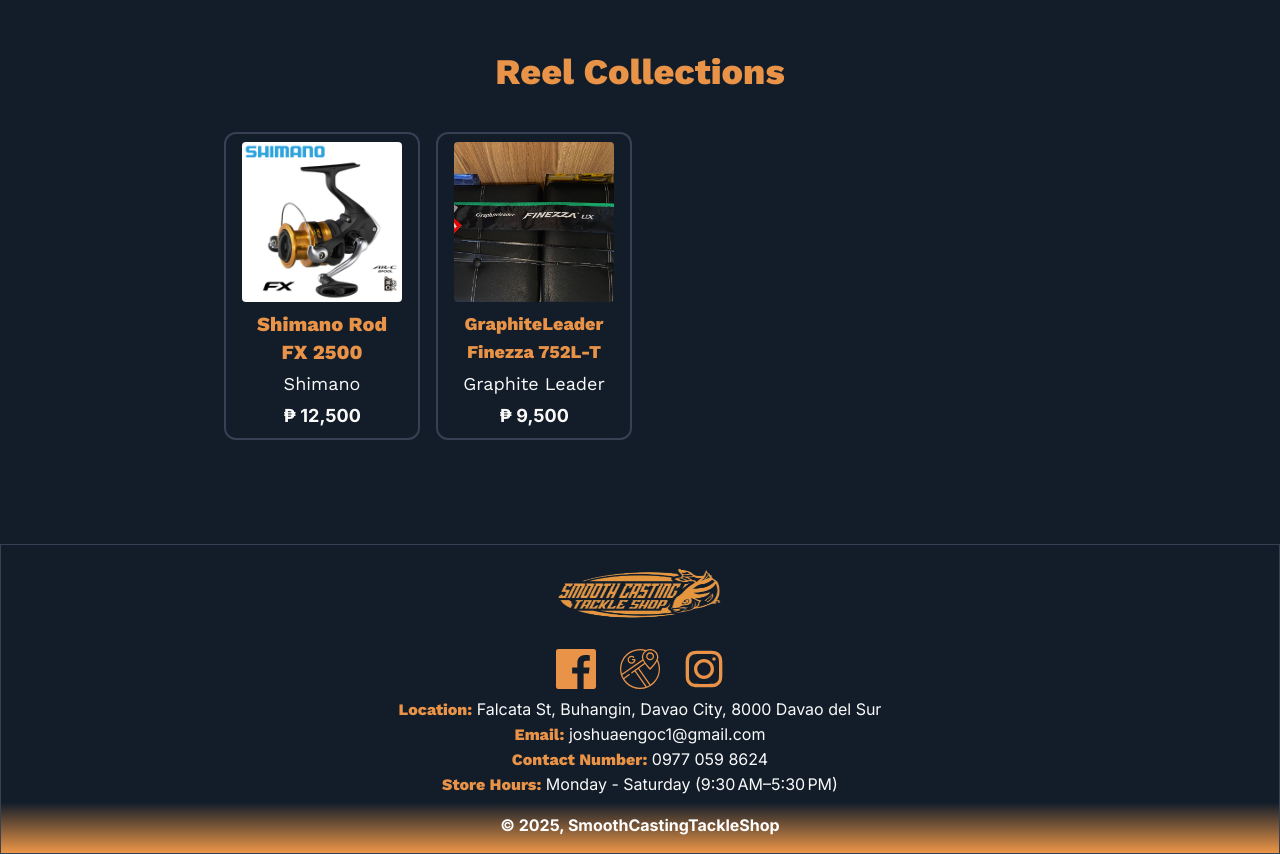
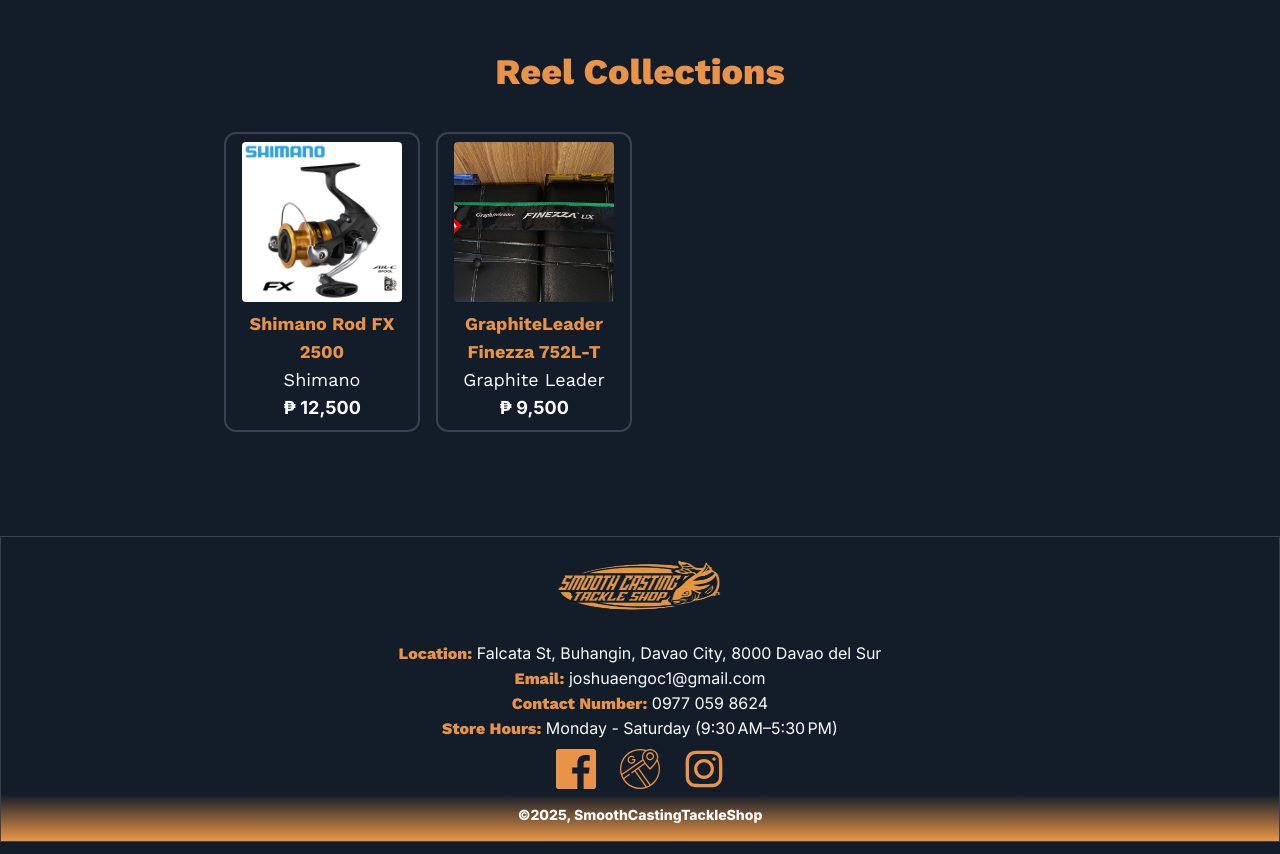
Before and after one commit to KeithJosh03/tackleshop, a Next.js app: page / in a window 1280 px wide. Shown: the part 1040-1894 px from the top of the page. Built offline with nearby package versions, Linux system fonts and the light colour scheme.

Commit message:
fixing ui of footer

```diff
--- a/components/collections/Collectioncard.jsx
+++ b/components/collections/Collectioncard.jsx
@@ -6,7 +6,7 @@
 export default function CollectionCard() {
   return (
     <>
-    <div className='h-fit basis-1/4 border-2 px-4 py-2 flex flex-col gap-y-2 items-center justify-between border-greyColor transition-all rounded-xl hover:border-primaryColor'>
+    <div className={`${worksans.className} h-fit basis-1/4 border-2 px-4 py-2 flex flex-col gap-y-2 items-center border-greyColor transition-all rounded-xl hover:border-primaryColor`}>
         <div className="relative w-full aspect-[4/4] overflow-hidden rounded">
             <Image
             src={products.shimano}
@@ -17,15 +17,15 @@
             className="object-cover"
             />
         </div>
-        <div className={`${worksans.className} flex flex-col text-lg w-full justify-center items-center text-center gap-y-1 text-tertiaryColor`}>
-            <h3 className='font-extrabold text-xl text-primaryColor'>
+        <div className={`${worksans.className} flex flex-col text-lg w-full justify-center items-center text-center text-tertiaryColor`}>
+            <h3 className='font-bold text-lg text-primaryColor'>
             Shimano Rod FX 2500
             </h3>
             <p className="font-normal">Shimano</p>
             <p className={`${inter.className} font-bold`}>₱ 12,500</p>
         </div>
     </div>
-    <div className={`${worksans.className} h-fit basis-1/4 border-2 px-4 py-2 flex flex-col gap-y-2 items-center justify-between border-greyColor transition-all rounded-xl hover:border-primaryColor`}>
+    <div className={`${worksans.className} h-fit basis-1/4 border-2 px-4 py-2 flex flex-col gap-y-2 items-center border-greyColor transition-all rounded-xl hover:border-primaryColor`}>
         <div className="relative w-full aspect-[4/4] overflow-hidden rounded">
             <Image
             src={products.graphiteleader}
@@ -36,8 +36,8 @@
             className="object-cover"
             />
         </div>
-        <div className={`${worksans.className} flex flex-col text-lg w-full justify-center items-center text-center gap-y-1 text-tertiaryColor`}>
-            <h3 className="font-extrabold text-lg text-primaryColor">
+        <div className={`${worksans.className} flex flex-col text-lg w-full justify-center items-center text-center text-tertiaryColor`}>
+            <h3 className="font-bold text-lg text-primaryColor">
             GraphiteLeader Finezza 752L-T
             </h3>
             <p className="font-normal">Graphite Leader</p>
--- a/components/hightlight/Highlight.jsx
+++ b/components/hightlight/Highlight.jsx
@@ -1,10 +1,10 @@
-import { monts } from "@/types/fonts";
-import { HighLightCards } from "./Highlightcard";
+import { worksans } from "@/types/fonts";
+import { HighLightCards } from "@/components/index";
 
 
 export default function HighLights() {
   return (
-    <div className={`${monts.className} h-hit w-full flex flex-col items-center justify-center px-28`}>
+    <div className={`${worksans.className} h-hit w-full flex flex-col items-center justify-center px-28`}>
       <h1 className='text-primaryColor font-extrabold text-4xl'>HIGHLIGHT PRODUCTS</h1>
       <div className='w-full grid grid-cols-4 grid-flow-row gap-4 mt-10'>
         <HighLightCards />
--- a/components/layout/Footer.jsx
+++ b/components/layout/Footer.jsx
@@ -6,7 +6,6 @@
 import { socials } from "@/types/socials";
 
 export default function Footer() {
-  console.log(socials);
   return (
     <div className={`${inter.className} text-white h-fit w-full flex flex-col items-center border border-greyColor`}>
       <div className="w-full flex flex-col justify-items-center text-center items-center gap-y-2">
@@ -21,6 +20,12 @@
               />
             </Link>
           </div>
+        </div>
+        <div className='flex flex-col text-tertiaryColor font-normal text-md'>
+          <h5><span className={`${worksans.className} font-extrabold text-primaryColor`}>Location: </span>Falcata St, Buhangin, Davao City, 8000 Davao del Sur</h5>
+          <h5><span className={`${worksans.className} font-extrabold text-primaryColor`}>Email: </span>joshuaengoc1@gmail.com</h5>
+          <h5><span className={`${worksans.className} font-extrabold text-primaryColor`}>Contact Number: </span>0977 059 8624</h5>
+          <h5><span className={`${worksans.className} font-extrabold text-primaryColor`}>Store Hours: </span> Monday - Saturday (9:30 AM–5:30 PM)</h5>
         </div>
         <div className="flex flex-row relative items-center justify-between gap-x-6">
           <div className="relative w-10 h-10 self-center">
@@ -48,15 +53,9 @@
               />
           </div>
         </div>
-        <div className='flex flex-col text-tertiaryColor font-normal text-md'>
-          <h5><span className={`${worksans.className} font-extrabold text-primaryColor`}>Location: </span>Falcata St, Buhangin, Davao City, 8000 Davao del Sur</h5>
-          <h5><span className={`${worksans.className} font-extrabold text-primaryColor`}>Email: </span>joshuaengoc1@gmail.com</h5>
-          <h5><span className={`${worksans.className} font-extrabold text-primaryColor`}>Contact Number: </span>0977 059 8624</h5>
-          <h5><span className={`${worksans.className} font-extrabold text-primaryColor`}>Store Hours: </span> Monday - Saturday (9:30 AM–5:30 PM)</h5>
-        </div>
       </div>
       <div className="w-full flex items-center justify-center py-4 brandsBackGround">
-        <p className="font-bold text-md">© 2025, SmoothCastingTackleShop</p>
+        <p className="font-extrabold text-sm">©2025, SmoothCastingTackleShop</p>
       </div>
     </div>
   )
```
